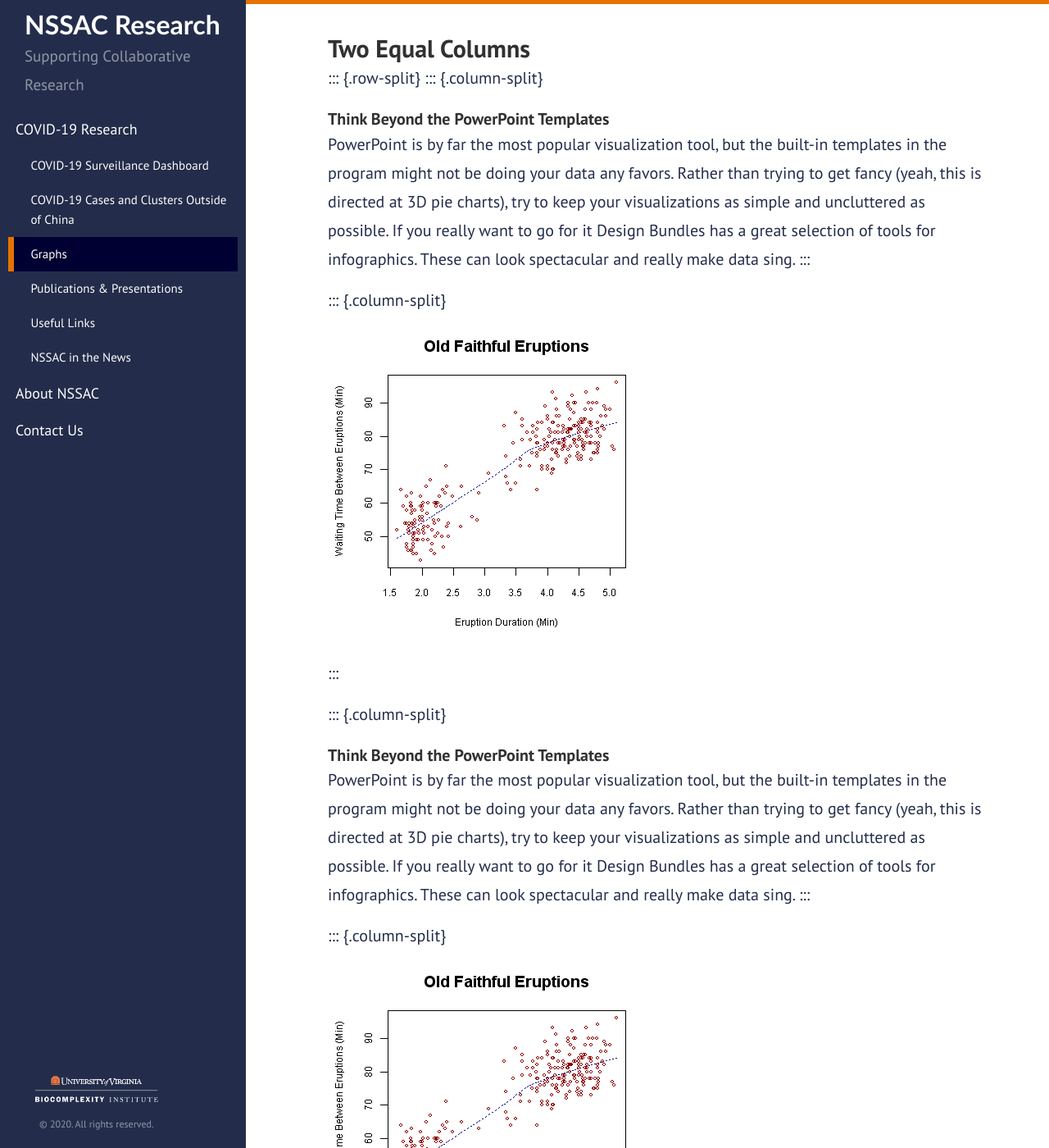
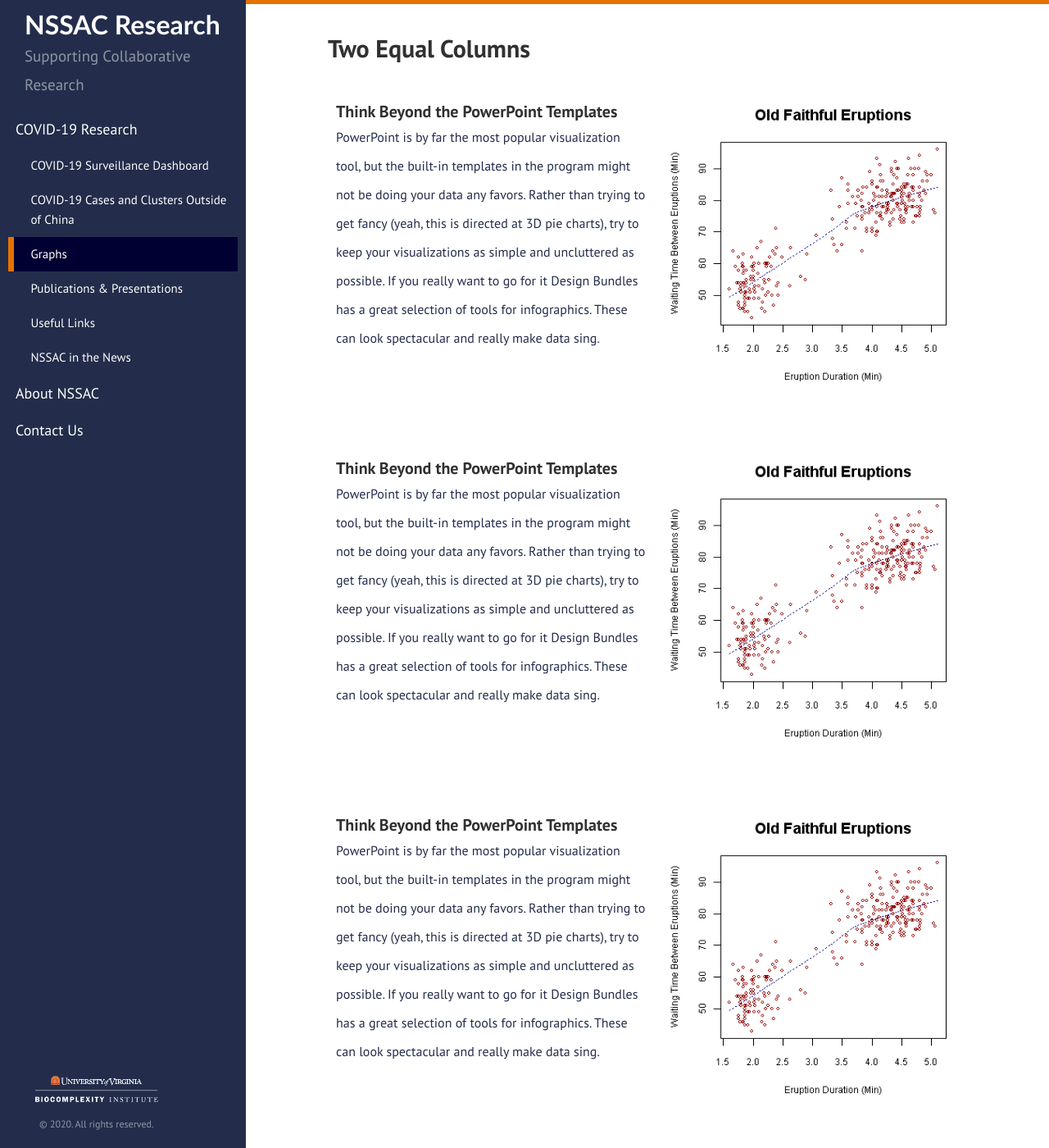
Before and after one commit to mehta-gaurav/mehta-gaurav.github.io, a Jekyll site: the page built from covid-19/graphs/index.md, in a window 1280 px wide and 1400 px high. Shown: the whole window at 82% size. Built offline with Jekyll 4.4.1, drawn with Linux system fonts in a browser that asks for light colours; our own code applies the rules of GitHub Pages for plain Markdown files; some of the changed text lies outside the part shown.

Commit message:
Update index.md

```diff
--- a/covid-19/graphs/index.md
+++ b/covid-19/graphs/index.md
@@ -1,9 +1,11 @@
-Two Equal Columns
+Two Equal Columns {#two-equal-columns}
 -----------------
 
-::: {.row-split}
-::: {.column-split}
-#### Think Beyond the PowerPoint Templates
+<div class="row-split" markdown="1">
+
+<div class="column-split" markdown="1">
+
+#### Think Beyond the PowerPoint Templates {#think-beyond-the-powerpoint-templates}
 
 PowerPoint is by far the most popular visualization tool, but the
 built-in templates in the program might not be doing your data any
@@ -12,14 +14,18 @@ pie charts), try to keep your visualizations as simple and uncluttered
 as possible. If you really want to go for it Design Bundles has a great
 selection of tools for infographics. These can look spectacular and
 really make data sing.
-:::
 
-::: {.column-split}
+</div>
+
+<div class="column-split" markdown="1">
+
 ![Italian Trulli]
-:::
 
-::: {.column-split}
-#### Think Beyond the PowerPoint Templates
+</div>
+
+<div class="column-split" markdown="1">
+
+#### Think Beyond the PowerPoint Templates {#think-beyond-the-powerpoint-templates-1}
 
 PowerPoint is by far the most popular visualization tool, but the
 built-in templates in the program might not be doing your data any
@@ -28,14 +34,18 @@ pie charts), try to keep your visualizations as simple and uncluttered
 as possible. If you really want to go for it Design Bundles has a great
 selection of tools for infographics. These can look spectacular and
 really make data sing.
-:::
 
-::: {.column-split}
+</div>
+
+<div class="column-split" markdown="1">
+
 ![Italian Trulli]
-:::
 
-::: {.column-split}
-#### Think Beyond the PowerPoint Templates
+</div>
+
+<div class="column-split" markdown="1">
+
+#### Think Beyond the PowerPoint Templates {#think-beyond-the-powerpoint-templates-2}
 
 PowerPoint is by far the most popular visualization tool, but the
 built-in templates in the program might not be doing your data any
@@ -44,11 +54,15 @@ pie charts), try to keep your visualizations as simple and uncluttered
 as possible. If you really want to go for it Design Bundles has a great
 selection of tools for infographics. These can look spectacular and
 really make data sing.
-:::
 
-::: {.column-split}
+</div>
+
+<div class="column-split" markdown="1">
+
 ![Italian Trulli]
-:::
-:::
+
+</div>
+
+</div>
 
   [Italian Trulli]: https://mehta-gaurav.github.io/images/Oldfaithful3.png
```
